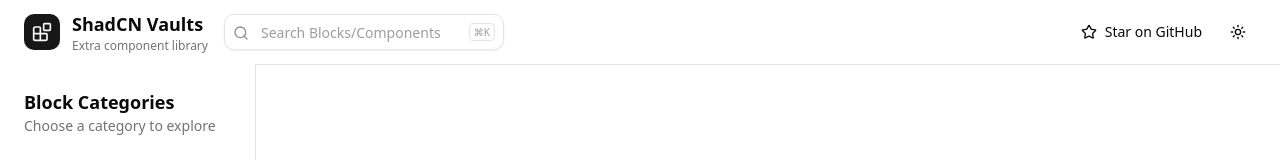
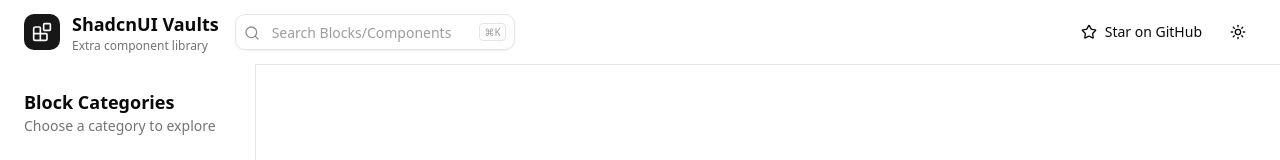
Before and after one commit to Aldhanekaa/ShadcnVaults, a Next.js app: page / in a window 1280 px wide. Shown: the top 160 px of the page. Built offline with nearby package versions, Linux system fonts and the light colour scheme.

Commit message:
modify the website name on header

```diff
--- a/src/components/layout/header.tsx
+++ b/src/components/layout/header.tsx
@@ -42,7 +42,7 @@ export function Header({ onMenuClick }: HeaderProps) {
                 <div className="flex flex-col min-w-0">
                   <div className="flex items-center gap-1 sm:gap-2">
                     <h1 className="text-base sm:text-lg font-bold truncate">
-                      ShadCN Vaults
+                      ShadcnUI Vaults
                     </h1>
                   </div>
                   <p className="text-xs text-muted-foreground hidden sm:block truncate">
```
Also changed, not shown: 1 other file (tests, documents, lock files or other folders).
